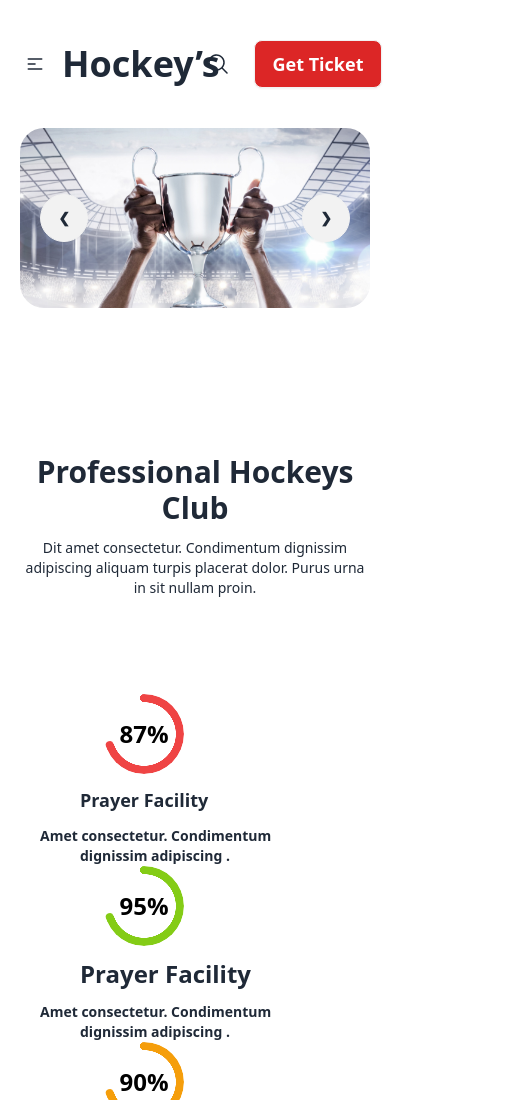
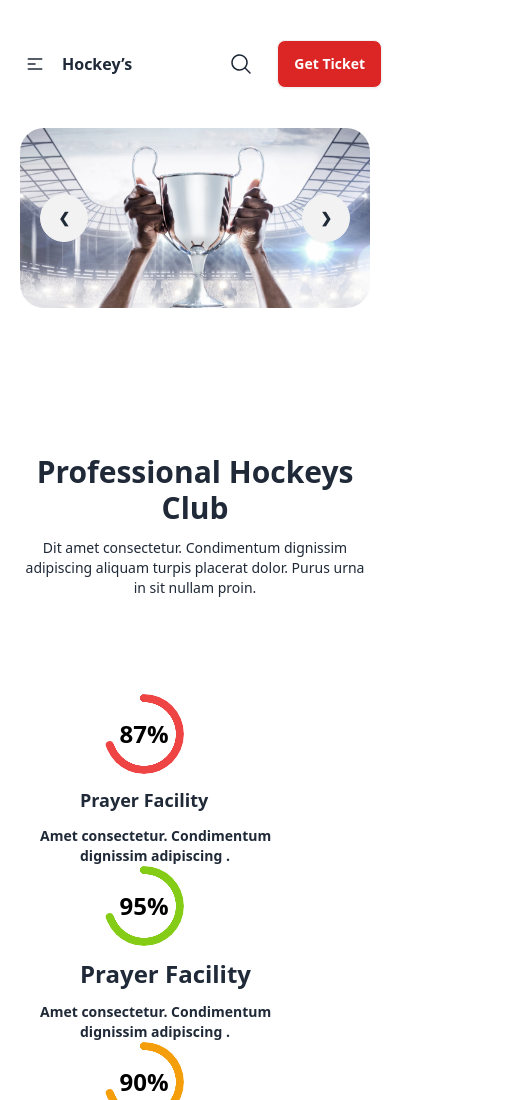
Before and after one commit to Polash06/Reset-Batch-Assigment-3, a plain HTML site: page index.html in a window 390 px wide. Shown: the top 1100 px of the page, 520 px wide, since content can reach past the window. Drawn offline with nearby package versions, Linux system fonts and the light colour scheme.

Commit message:
last work

```diff
--- a/index.html
+++ b/index.html
@@ -29,7 +29,7 @@
             </li>
           </ul>
         </div>
-        <a class="text-4xl font-bold">Hockey’s</a>
+        <a class="lg:text-4xl font-bold">Hockey’s</a>
       </div>
       <div class="navbar-center hidden lg:flex">
         <ul class="menu menu-horizontal px-1 text-base">
@@ -41,12 +41,12 @@
         </ul>
       </div>
       <div class="navbar-end">
-        <svg xmlns="http://www.w3.org/2000/svg" viewBox="0 0 24 24" fill="currentColor" class="w-6 h-6 mr-6">
+        <svg xmlns="http://www.w3.org/2000/svg" viewBox="0 0 24 24" fill="currentColor" class="lg:w-6 h-6 mr-6 sm:w-2 sm:h-2">
           <path fill-rule="evenodd"
             d="M10.5 3.75a6.75 6.75 0 1 0 0 13.5 6.75 6.75 0 0 0 0-13.5ZM2.25 10.5a8.25 8.25 0 1 1 14.59 5.28l4.69 4.69a.75.75 0 1 1-1.06 1.06l-4.69-4.69A8.25 8.25 0 0 1 2.25 10.5Z"
             clip-rule="evenodd" />
         </svg>
-        <a class="btn w-32 text-lg bg-red-600 text-white">Get Ticket</a>
+        <a class="btn lg:w-32 lg:text-lg bg-red-600 text-white">Get Ticket</a>
       </div>
     </div>
   </nav>
@@ -550,10 +550,10 @@
           </div>
           <div class="mt-9">
             <h1 class="text-2xl font-bold mb-6">Message</h1>
-            <input type="text" placeholder="Send Message" class="input input-bordered w-[500px] h-60 bg-gray-100 pb-32"
+            <input type="text" placeholder="Send Message" class="input input-bordered lg:w-[500px] h-60 bg-gray-100 pb-32"
               required />
           </div>
-          <button class="btn bg-red-600 text-white w-full mt-4">Send Message</button>
+          <button class="btn bg-red-600 text-white lg:w-full mt-4">Send Message</button>
         </div>
       </div>
       <div class="lg:w-[1200px] h-40 bg-gray-100 rounded-lg mt-14">
```
